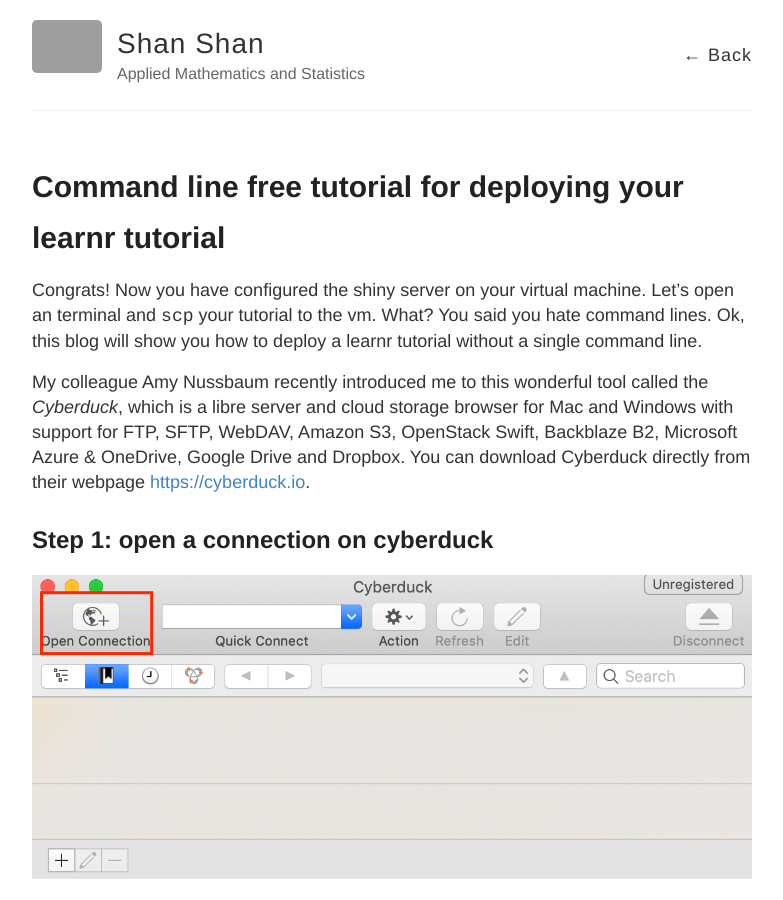
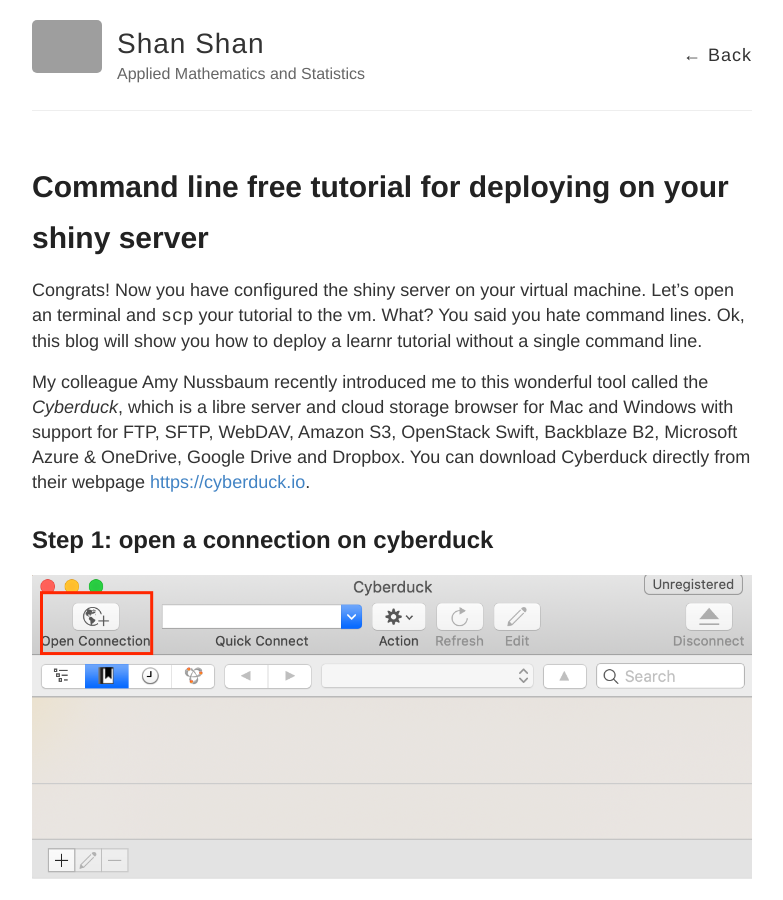
Before and after one commit to sshanshans/Writing, a Jekyll site: the page built from _posts/2020-8-20-cyberduck.md, in a window 1280 px wide and 900 px high. Shown: the whole window, without its empty margins (248-1031 px from the left). Built offline with Jekyll 4.4.1, drawn with Linux system fonts in a browser that asks for light colours.

Commit message:
minor details

```diff
--- a/_posts/2020-8-20-cyberduck.md
+++ b/_posts/2020-8-20-cyberduck.md
@@ -1,6 +1,6 @@
 ---
 layout: post
-title: Command line free tutorial for deploying your learnr tutorial
+title: Command line free tutorial for deploying on your shiny server
 ---
 
 Congrats! Now you have configured the shiny server on your virtual machine. Let's open an terminal and `scp` your tutorial to the vm. What? You said you hate command lines. Ok, this blog will show you how to deploy a learnr tutorial without a single command line.
```
Also changed, not shown: _posts/2020-8-21-gathertown.md (+3 -0 lines), images/post/scr1.png (renamed from images/scr1.png), images/post/scr2.png (renamed from images/scr2.png), images/post/scr3.png (renamed from images/scr3.png), images/post/scr4.png (renamed from images/scr4.png), images/post/scr5.png (renamed from images/scr5.png), images/post/scr6.png (added), 1 other file.
